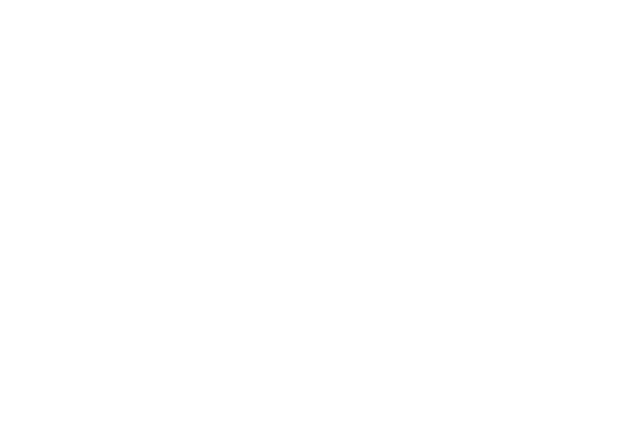
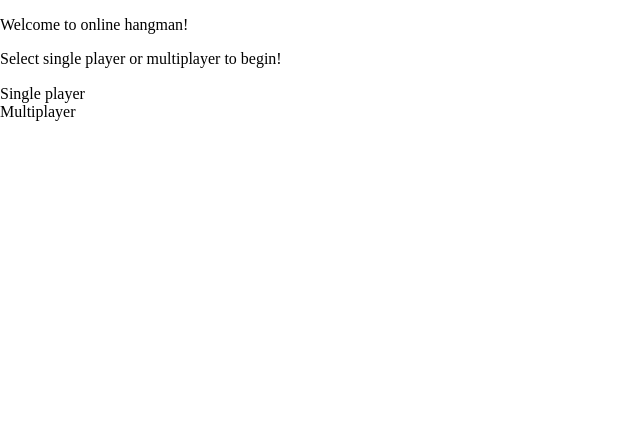
Before and after one commit to rbrook22/hangman, a plain HTML site: page index.html in a window 1280 px wide. Shown: the whole page, without its empty margins (0-640 px from the left). Drawn offline with nearby package versions, Linux system fonts and the light colour scheme.

Commit message:
added intropage div

```diff
--- a/index.html
+++ b/index.html
@@ -9,7 +9,17 @@
     <title>Hangman</title>
 </head>
 <body>
-
+    <div id="introPage">
+        <div id="introText">
+            <p>Welcome to online hangman!</p>
+            <p>Select single player or multiplayer to begin!</p>
+            <div id="buttonContainer">
+                <div id="sp" onclick="sp()">Single player</div>
+                <div id="mp" onclick="mp()">Multiplayer</div>
+            </div>
+        </div>
+        <canvas id="homeHangman" width="300px" height="300px"></canvas>
+    </div>
 <script src="index.js"></script>
 </body>
 </html>
```
